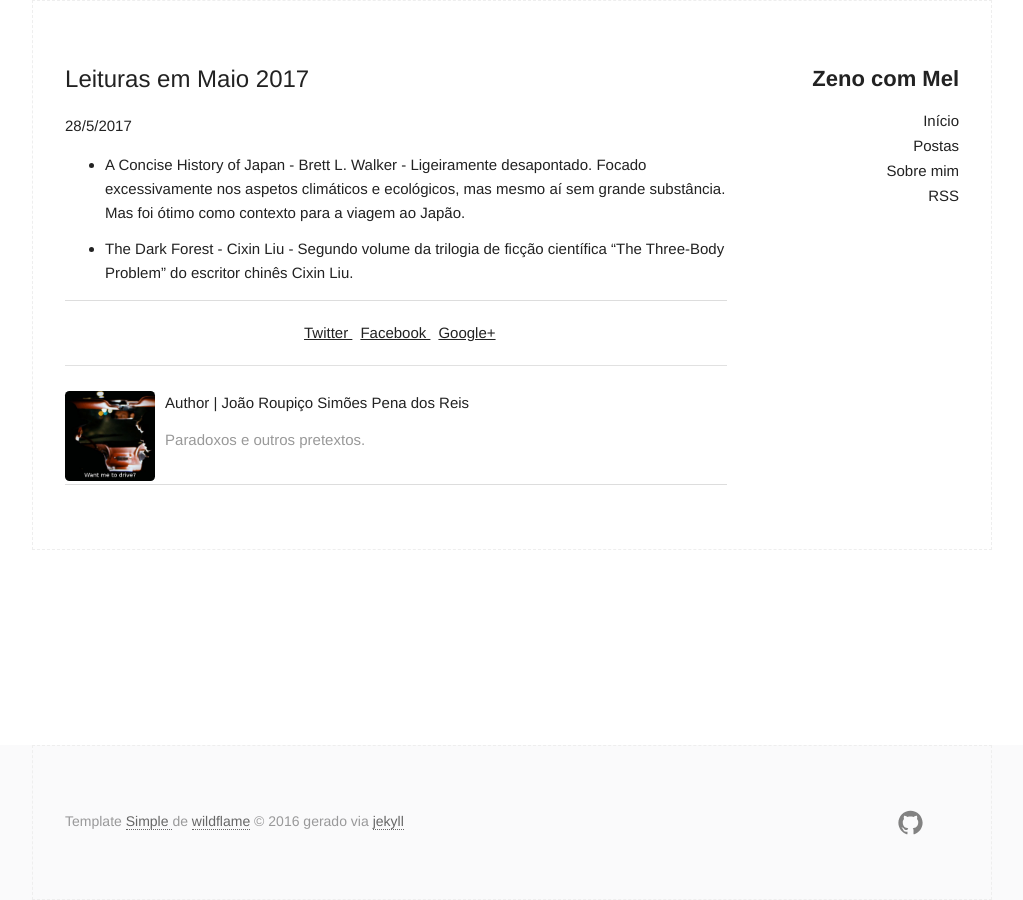
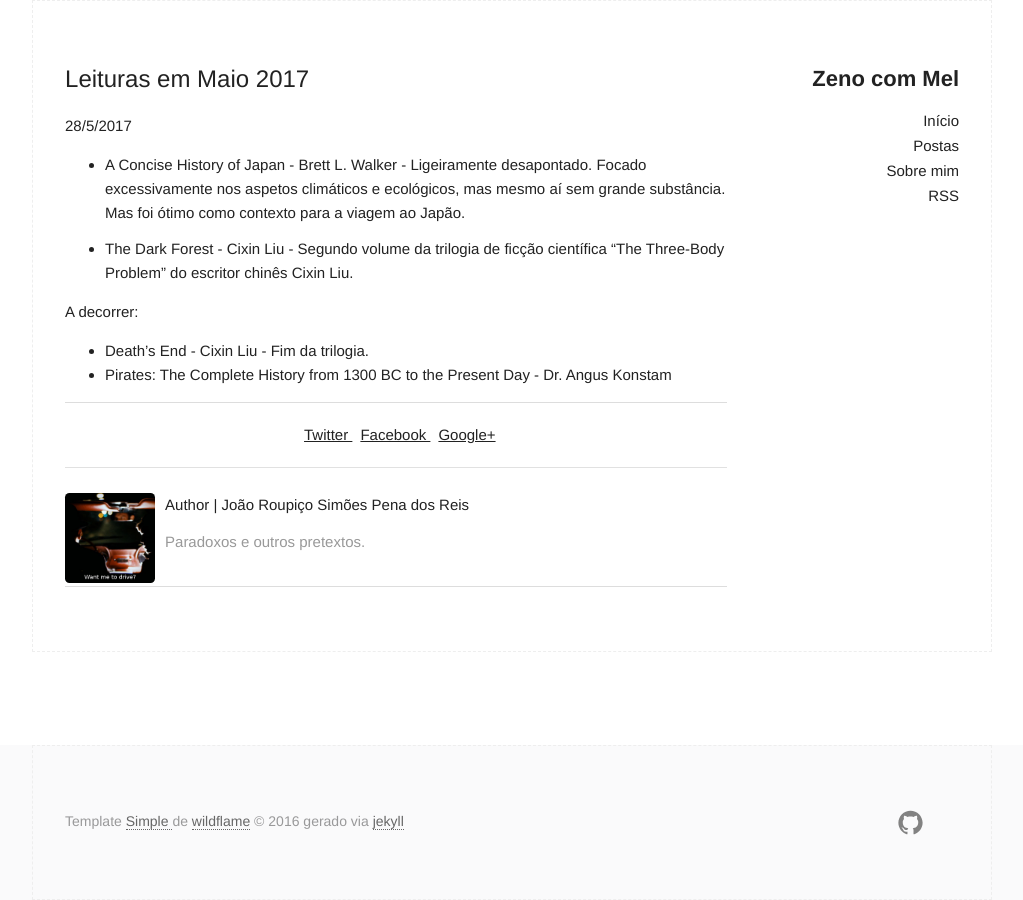
Before and after one commit to jspreis/jspreis, a Jekyll site: the page built from _posts/2017-05-28-Leituras-Maio.md, in a window 1280 px wide. Shown: the whole page, without its empty margins (128-1151 px from the left). Built offline with Jekyll 4.4.1, drawn with Linux system fonts in a browser that asks for light colours.

Commit message:
Add _post/2017-05-28-Leituras-Maio.md

```diff
--- a/_posts/2017-05-28-Leituras-Maio.md
+++ b/_posts/2017-05-28-Leituras-Maio.md
@@ -8,3 +8,7 @@ categories: Livros
 - A Concise History of Japan - Brett L. Walker - Ligeiramente desapontado. Focado excessivamente nos aspetos climáticos e ecológicos, mas mesmo aí sem grande substância. Mas foi ótimo como contexto para a viagem ao Japão.
 
 - The Dark Forest - Cixin Liu - Segundo volume da trilogia de ficção científica "The Three-Body Problem" do escritor chinês Cixin Liu.
+
+A decorrer:
+- Death's End - Cixin Liu - Fim da trilogia.
+- Pirates: The Complete History from 1300 BC to the Present Day - Dr. Angus Konstam
```
